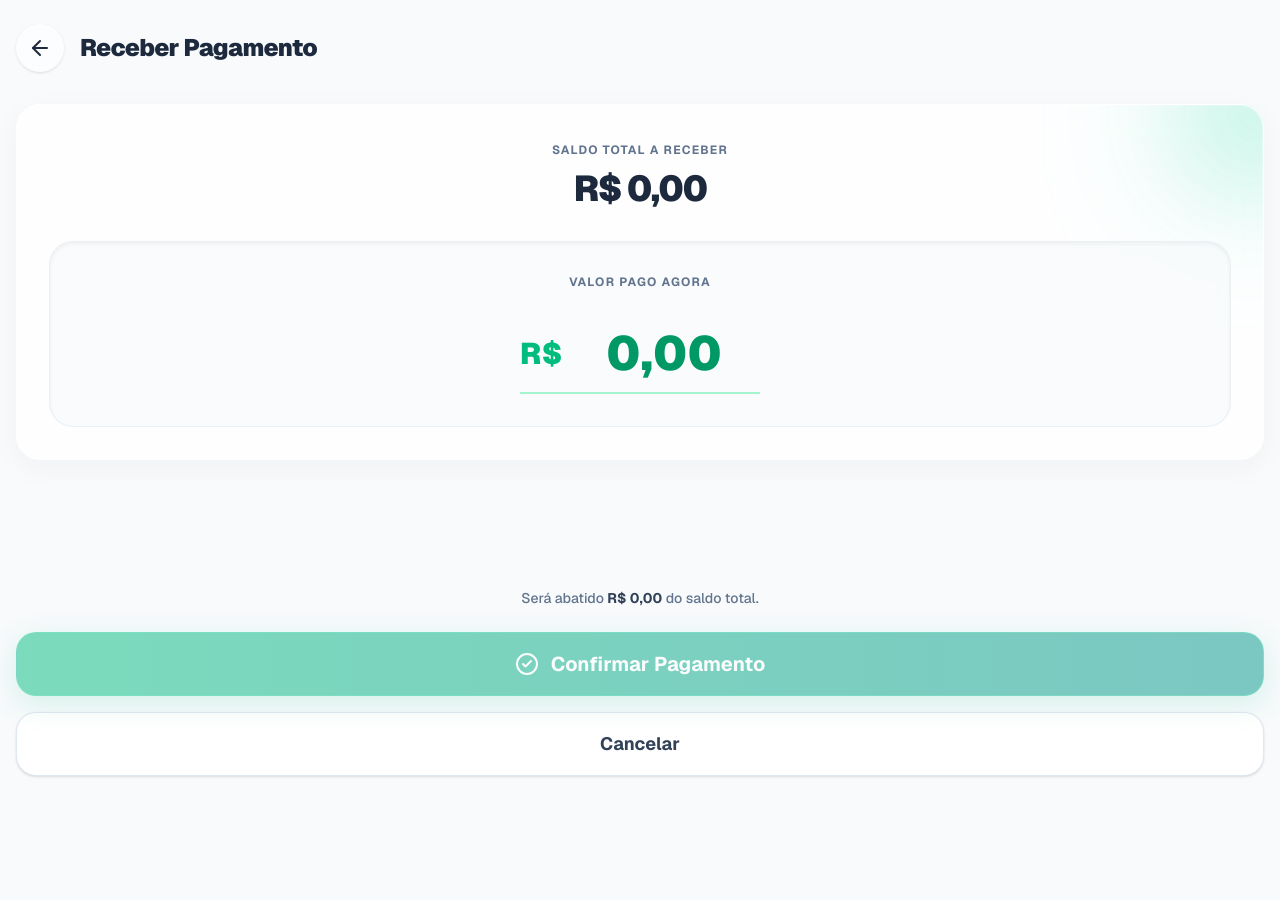
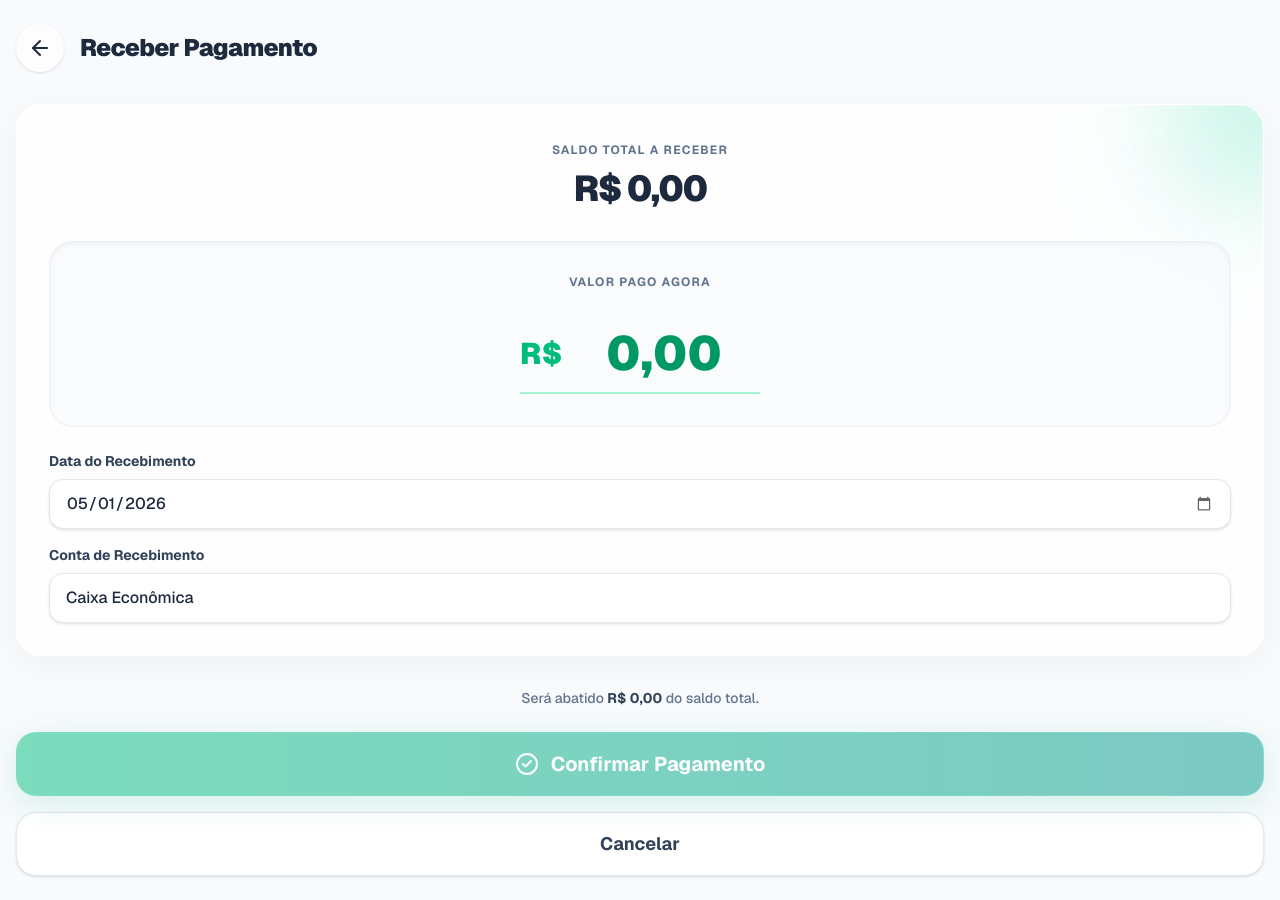
Before and after one commit to Thesinxz/freteana, a Next.js app: page /acertar in a window 1280 px wide. Before the commit the page ends 800 px from the top, so only its background shows below. Built offline with nearby package versions, Linux system fonts and the light colour scheme; no server answers; the database is empty.

Commit message:
feat: add bank and date selection to payment receiving and display on extrato

```diff
--- a/src/app/acertar/page.tsx
+++ b/src/app/acertar/page.tsx
@@ -8,6 +8,7 @@ import { useState } from "react";
 import confetti from "canvas-confetti";
 import { toast } from "sonner";
 import { motion } from "framer-motion";
+import { format, parseISO } from "date-fns";
 
 export default function AcertarPage() {
   const { balance, addPayment, loading } = useLedger();
@@ -16,6 +17,8 @@ export default function AcertarPage() {
 
   // They can pay partial or full amount.
   const [paymentAmountStr, setPaymentAmountStr] = useState("");
+  const [selectedBank, setSelectedBank] = useState<string>("Caixa Econômica");
+  const [selectedDateStr, setSelectedDateStr] = useState(format(new Date(), "yyyy-MM-dd"));
 
   if (loading) {
     return (
@@ -53,7 +56,16 @@ export default function AcertarPage() {
     }
 
     setIsSettling(true);
-    const success = await addPayment(paymentNum, "Acerto de conta corrente");
+
+    let customDateMs = Date.now();
+    const todayStr = format(new Date(), "yyyy-MM-dd");
+    if (selectedDateStr && selectedDateStr !== todayStr) {
+      const parsed = parseISO(selectedDateStr);
+      parsed.setHours(12, 0, 0, 0);
+      customDateMs = parsed.getTime();
+    }
+
+    const success = await addPayment(paymentNum, "Acerto de conta corrente", selectedBank, customDateMs);
 
     if (success) {
       // Play a simple beep sound
@@ -148,6 +160,31 @@ export default function AcertarPage() {
               </p>
             )}
           </div>
+
+          <div className="mt-6 space-y-4">
+            <div>
+              <label className="block text-sm font-bold text-slate-700 mb-2">Data do Recebimento</label>
+              <input
+                type="date"
+                value={selectedDateStr}
+                onChange={(e) => setSelectedDateStr(e.target.value)}
+                className="w-full bg-white border border-slate-200 rounded-xl px-4 py-3 text-slate-800 font-medium focus:ring-2 focus:ring-emerald-500 focus:outline-none transition-all shadow-sm"
+              />
+            </div>
+            <div>
+              <label className="block text-sm font-bold text-slate-700 mb-2">Conta de Recebimento</label>
+              <select
+                value={selectedBank}
+                onChange={(e) => setSelectedBank(e.target.value)}
+                className="w-full bg-white border border-slate-200 rounded-xl px-4 py-3 text-slate-800 font-medium focus:ring-2 focus:ring-emerald-500 focus:outline-none transition-all shadow-sm appearance-none"
+              >
+                <option value="Caixa Econômica">Caixa Econômica</option>
+                <option value="Nubank">Nubank</option>
+                <option value="Dinheiro">Dinheiro Físico</option>
+                <option value="Outro">Outro Banco</option>
+              </select>
+            </div>
+          </div>
         </motion.div>
 
         <div className="mt-auto pb-6 space-y-4">
--- a/src/app/admin/page.tsx
+++ b/src/app/admin/page.tsx
@@ -39,7 +39,8 @@ import {
   FileDown,
   Moon,
   Target,
-  Trophy
+  Trophy,
+  Landmark
 } from "lucide-react";
 import { motion, AnimatePresence } from "framer-motion";
 import { Transporter } from "@/types";
@@ -437,6 +438,7 @@ export default function AdminDashboard() {
                           <td className="p-4">
                             <span className={cn("font-bold", darkMode ? "text-slate-200" : "text-slate-700")}>{isFreight ? `Frete: ${transport?.name || '...'}` : isPayment ? 'Pagamento Recebido' : `Despesa: ${item.category}`}</span>
                             {item.note && <p className="text-xs text-slate-500">{item.note}</p>}
+                            {isPayment && item.bank && <p className="text-xs font-semibold text-emerald-600 mt-1 flex items-center"><Landmark className="w-3 h-3 mr-1" /> {item.bank}</p>}
                           </td>
                           <td className={cn("p-4 text-right font-bold", isFreight ? (darkMode ? "text-blue-400" : "text-slate-800") : isPayment ? "text-emerald-500" : "text-red-500")}>
                             {isFreight ? "+" : "-"}{formatCurrency(item.amount / 100)}
--- a/src/hooks/useLedger.ts
+++ b/src/hooks/useLedger.ts
@@ -94,12 +94,13 @@ export function useLedger() {
     }
   };
 
-  const addPayment = async (amount: number, note?: string): Promise<boolean> => {
+  const addPayment = async (amount: number, note?: string, bank?: string, dateMs?: number): Promise<boolean> => {
     try {
       await addDoc(collection(db, "pagamentos"), {
         amount,
-        createdAt: Date.now(),
+        createdAt: dateMs || Date.now(),
         note: note || "",
+        bank: bank || "",
         canceled: false
       });
       toast.success("Pagamento registrado!");
--- a/src/types/index.ts
+++ b/src/types/index.ts
@@ -32,6 +32,7 @@ export interface PaymentRecord {
   amount: number;
   createdAt: number;
   note?: string;
+  bank?: string;
   canceled?: boolean;
 }
 
```
